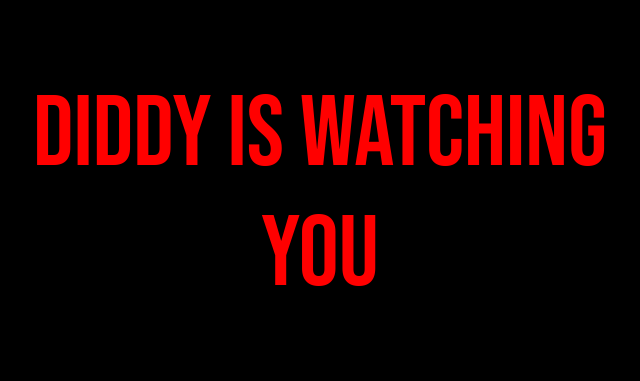
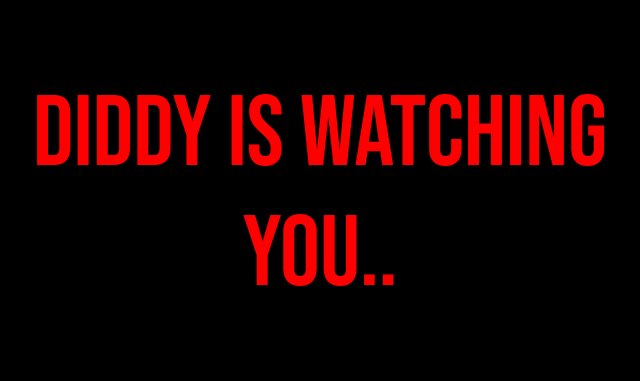
Before and after one commit to 01010011011001010110010001110100/Electiva_2_Examen_1, a plain HTML site: page index.html in a window 1280 px wide. Shown: the top 381 px of the page, without its empty margins (320-960 px from the left). Drawn offline with Linux system fonts and the light colour scheme.

Commit message:
Change text in the index.html

```diff
--- a/index.html
+++ b/index.html
@@ -12,7 +12,7 @@
 <body>
 
     <div class="mainDiv">
-        <h1 class="bebas-neue-regular">Diddy is watching you</h1>
+        <h1 class="bebas-neue-regular">Diddy is watching you..</h1>
         <img src="https://th.bing.com/th/id/OIP.dKNGLLE3ZpaXxVw7jlkKoQHaE8?rs=1&pid=ImgDetMain" alt="diddy the diddler">
         <audio controls>
             <source src="sounds/diddy_sound.mp3" type="audio/mpeg">
```
